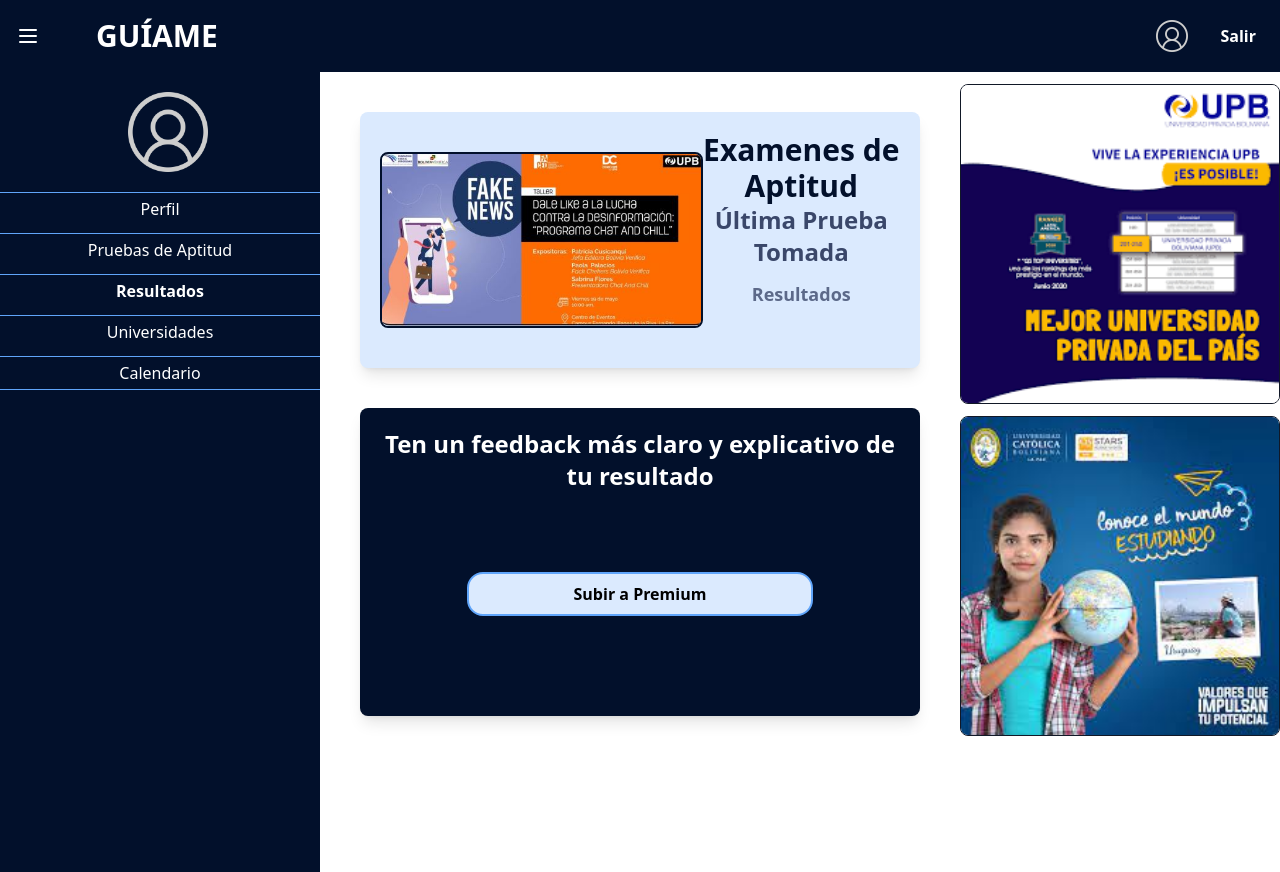
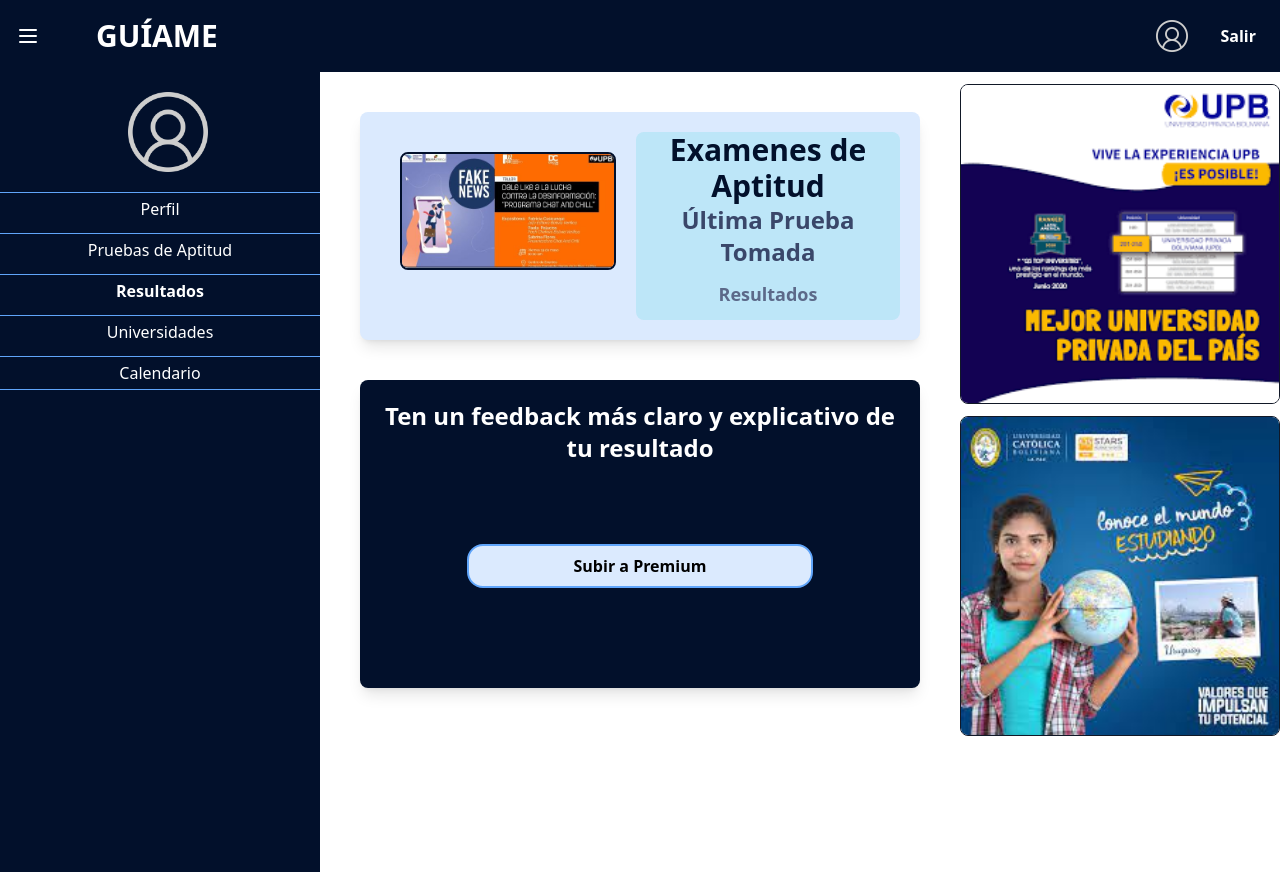
Before and after one commit to AleChirinos/Guiame, a React (Vite) app in the folder guiame/: page /results in a window 1280 px wide. Built offline with nearby package versions, Linux system fonts and the light colour scheme.

Commit message:
pagina principal y resultados

```diff
--- a/guiame/src/components/Resultados.jsx
+++ b/guiame/src/components/Resultados.jsx
@@ -2,10 +2,10 @@
 const Resultados = ({ gastos, setGastos, setNewGasto }) => {
   return (
     <div className="flex flex-row bg-blue-100 shadow-lg rounded-lg p-5 mx-10 my-10">
-      <div className="">
-      <img src={icon} className=" mx-auto my-5 rounded-lg border-2 border-[#02102b]" alt="university"></img>
+      <div className="w-1/2 mx-5 ">
+      <img src={icon} className=" mx-auto my-5 rounded-lg border-2 border-[#02102b] " alt="university"></img>
       </div>
-      <div className="">
+      <div className="bg-[#bde6f8] rounded-lg">
       <h2 className="text-[#02102b] text-3xl text-center font-bold">
         Examenes de Aptitud
       </h2>
```
